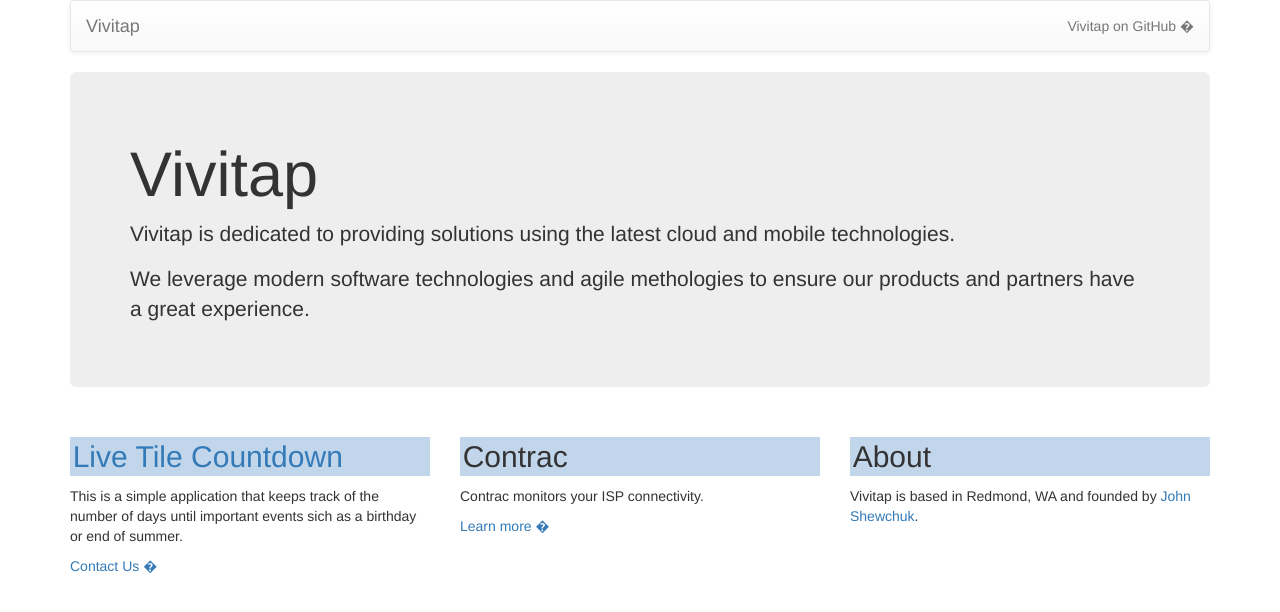
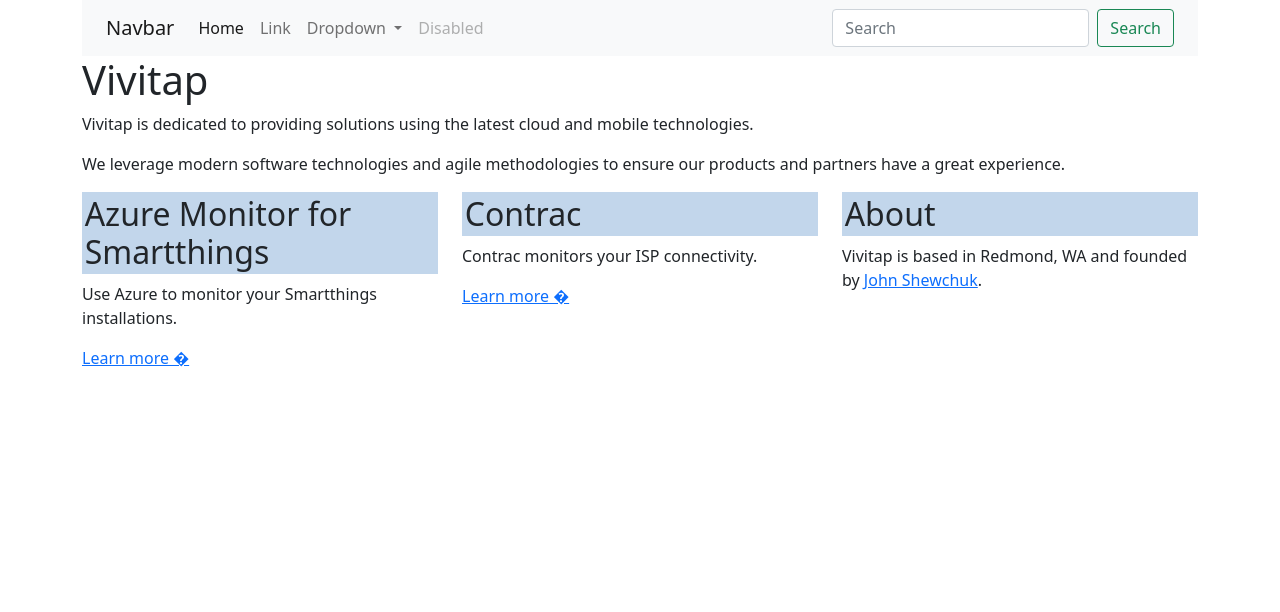
Before and after one commit to vivitap/vivitap.github.io, a plain HTML site: page index.html in a window 1280 px wide. Drawn offline with nearby package versions, Linux system fonts and the light colour scheme.

Commit message:
Update to include Azure Monitoring

```diff
--- a/index.html
+++ b/index.html
@@ -1,170 +1,81 @@
 <!DOCTYPE html>
 <html lang="en">
-
   <head>
-  <meta charset="utf-8">
+    <meta http-equiv="content-type" content="text/html; charset=utf-8">
     <title>Vivitap</title>
     <meta name="viewport" content="width=device-width, initial-scale=1.0">
     <meta name="description" content="">
     <meta name="author" content="">
-
-  <link rel="stylesheet" href="https://maxcdn.bootstrapcdn.com/bootstrap/3.3.0/css/bootstrap.min.css">
-
-  <!-- Optional theme -->
-  <link rel="stylesheet" href="https://maxcdn.bootstrapcdn.com/bootstrap/3.3.0/css/bootstrap-theme.min.css">
-
-
-  <!-- HTML5 shim, for IE6-8 support of HTML5 elements -->
-  <!--[if lt IE 9]>
-    <script src="js/html5shiv.js"></script>
-  <![endif]-->
-
-
+    <link href="https://cdn.jsdelivr.net/npm/bootstrap@5.0.2/dist/css/bootstrap.min.css" rel="stylesheet" integrity="sha384-EVSTQN3/azprG1Anm3QDgpJLIm9Nao0Yz1ztcQTwFspd3yD65VohhpuuCOmLASjC" crossorigin="anonymous">
+    <script src="https://cdn.jsdelivr.net/npm/bootstrap@5.0.2/dist/js/bootstrap.bundle.min.js" integrity="sha384-MrcW6ZMFYlzcLA8Nl+NtUVF0sA7MsXsP1UyJoMp4YLEuNSfAP+JcXn/tWtIaxVXM" crossorigin="anonymous"></script>
   </head>
-
   <body>
     <div class="container">
       <div class="row clearfix">
         <div class="col-md-12 column">
-
-        <nav class="navbar navbar-default" role="navigation">
-          <div class="navbar-header">
-            <button type="button" class="navbar-toggle" data-toggle="collapse"
-              data-target="#bs-example-navbar-collapse-1">
-              <span class="sr-only">Toggle navigation</span><span class="icon-bar"></span><span
-                class="icon-bar"></span><span class="icon-bar"></span>
+          <nav class="navbar navbar-expand-lg navbar-light bg-light">
+            <div class="container-fluid">
+              <a class="navbar-brand" href="#">Navbar</a>
+              <button class="navbar-toggler" type="button" data-bs-toggle="collapse" data-bs-target="#navbarSupportedContent" aria-controls="navbarSupportedContent" aria-expanded="false" aria-label="Toggle navigation">
+                <span class="navbar-toggler-icon"></span>
               </button>
-            <a class="navbar-brand" href="#">Vivitap</a>
-          </div>
-
-          <div class="collapse navbar-collapse" id="bs-example-navbar-collapse-1">
-            <ul class="nav navbar-nav">
-              <!--<li class="active">
-                <a href="http://vivitap.com">GitHub</a>
-              </li>-->
-              <!--<li>
-                <a href="#">Link</a>
-              </li>-->
-              <!--<li class="dropdown">
-                <a href="#" class="dropdown-toggle" data-toggle="dropdown">Dropdown<strong class="caret"></strong></a>
-                <ul class="dropdown-menu">
-                  <li>
-                    <a href="#">Action</a>
+              <div class="collapse navbar-collapse" id="navbarSupportedContent">
+                <ul class="navbar-nav me-auto mb-2 mb-lg-0">
+                  <li class="nav-item">
+                    <a class="nav-link active" aria-current="page" href="#">Home</a>
                   </li>
-                  <li>
-                    <a href="#">Another action</a>
+                  <li class="nav-item">
+                    <a class="nav-link" href="#">Link</a>
                   </li>
-                  <li>
-                    <a href="#">Something else here</a>
+                  <li class="nav-item dropdown">
+                    <a class="nav-link dropdown-toggle" href="#" id="navbarDropdown" role="button" data-bs-toggle="dropdown" aria-expanded="false">
+                      Dropdown
+                    </a>
+                    <ul class="dropdown-menu" aria-labelledby="navbarDropdown">
+                      <li><a class="dropdown-item" href="#">Action</a></li>
+                      <li><a class="dropdown-item" href="#">Another action</a></li>
+                      <li><hr class="dropdown-divider"></li>
+                      <li><a class="dropdown-item" href="#">Something else here</a></li>
+                    </ul>
                   </li>
-                  <li class="divider">
-                  </li>
-                  <li>
-                    <a href="#">Separated link</a>
-                  </li>
-                  <li class="divider">
-                  </li>
-                  <li>
-                    <a href="#">One more separated link</a>
+                  <li class="nav-item">
+                    <a class="nav-link disabled" href="#" tabindex="-1" aria-disabled="true">Disabled</a>
                   </li>
                 </ul>
-              </li>-->
-            </ul>
-            <!--<form class="navbar-form navbar-left" role="search">
-              <div class="form-group">
-                <input type="text" class="form-control">
-              </div> <button type="submit" class="btn btn-default">Submit</button>
-            </form>-->
-            <ul class="nav navbar-nav navbar-right">
-              <li>
-                <a href="http://github.com/vivitap">Vivitap on GitHub �</a>
-              </li>
-
-              <!--<li class="dropdown">
-                <a href="#" class="dropdown-toggle" data-toggle="dropdown">Dropdown<strong class="caret"></strong></a>
-                <ul class="dropdown-menu">
-                  <li>
-                    <a href="#">Action</a>
-                  </li>
-                  <li>
-                    <a href="#">Another action</a>
-                  </li>
-                  <li>
-                    <a href="#">Something else here</a>
-                  </li>
-                  <li class="divider">
-                  </li>
-                  <li>
-                    <a href="#">Separated link</a>
-                  </li>
-                </ul>
-              </li>-->
-            </ul>
+                <form class="d-flex">
+                  <input class="form-control me-2" type="search" placeholder="Search" aria-label="Search">
+                  <button class="btn btn-outline-success" type="submit">Search</button>
+                </form>
               </div>
-
+            </div>
           </nav>
-
           <div class="jumbotron">
-          <h1>
-            Vivitap
-          </h1>
-          <p>
-            Vivitap is dedicated to providing solutions using the latest cloud and mobile technologies.
-          </p>
-          <p>
-            We leverage modern software technologies and agile methologies to ensure our products and partners have a
-            great experience.
-          </p>
-          <!--<p>
-            <a class="btn btn-primary btn-large" href="#">Learn more</a>
-          </p>-->
+            <h1> Vivitap </h1>
+            <p> Vivitap is dedicated to providing solutions using the latest
+              cloud and mobile technologies. </p>
+            <p> We leverage modern software technologies and agile methodologies
+              to ensure our products and partners have a great experience. </p>
           </div>
         </div>
       </div>
       <div class="row clearfix">
         <div class="col-md-4 column">
-        <h2 style="padding: 2pt; background-color:#c2d6eb;">
-          <a
-            href="http://www.windowsphone.com/en-us/store/app/live-tile-countdown/1beb6ff2-7923-e011-854c-00237de2db9e">
-            Live Tile Countdown</a>
-        </h2>
-        <p>
-          This is a simple application that keeps track of the number of days until important events sich as a birthday
-          or end of summer.
-        </p>
-        <p>
-          <a href="mailto:support@vivitap.com">Contact Us �</a>
-        </p>
+          <h2 style="padding: 2pt; background-color:#c2d6eb;"> Azure Monitor for Smartthings </h2>
+          <p> Use Azure to monitor your Smartthings installations. </p>
+          <p> <a href="https://github.com/johnshew/smartthings/">Learn more �</a> </p>
         </div>
         <div class="col-md-4 column">
-        <h2 style="padding: 2pt; background-color:#c2d6eb;">
-          Contrac
-        </h2>
-        <p>
-          Contrac monitors your ISP connectivity.
-        </p>
-        <p>
-          <a href="https://github.com/johnshew/contrac">Learn more �</a>
-        </p>
+          <h2 style="padding: 2pt; background-color:#c2d6eb;"> Contrac </h2>
+          <p> Contrac monitors your ISP connectivity. </p>
+          <p> <a href="https://github.com/johnshew/contrac">Learn more �</a> </p>
         </div>
         <div class="col-md-4 column">
-        <h2 style="padding: 2pt; background-color:#c2d6eb;">
-          About
-        </h2>
-        <p>
-          Vivitap is based in Redmond, WA and founded by <a href="https://twitter.com/johnshew">John Shewchuk</a>.
-        </p>
+          <h2 style="padding: 2pt; background-color:#c2d6eb;"> About </h2>
+          <p> Vivitap is based in Redmond, WA and founded by <a href="https://twitter.com/johnshew">John
+              Shewchuk</a>. </p>
+        </div>
+      </div>
     </div>
 
-
-    </div>
-
-  </div>
-
-  <!-- Latest compiled and minified JavaScript -->
-  <script src="https://code.jquery.com/jquery-1.11.1.min.js"></script>
-  <script src="https://maxcdn.bootstrapcdn.com/bootstrap/3.3.0/js/bootstrap.min.js"></script>
-
   </body>
-
 </html>
```
Lines whose indentation alone changed are shown as unchanged.
